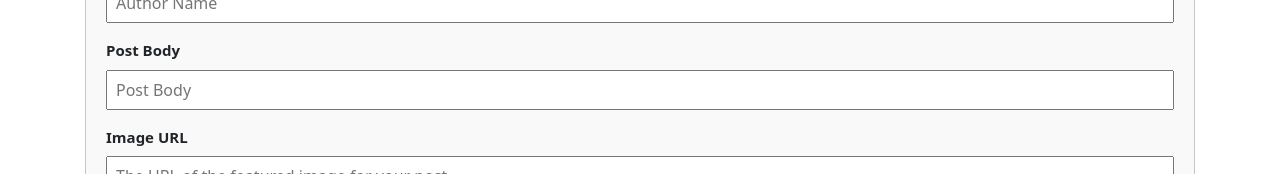
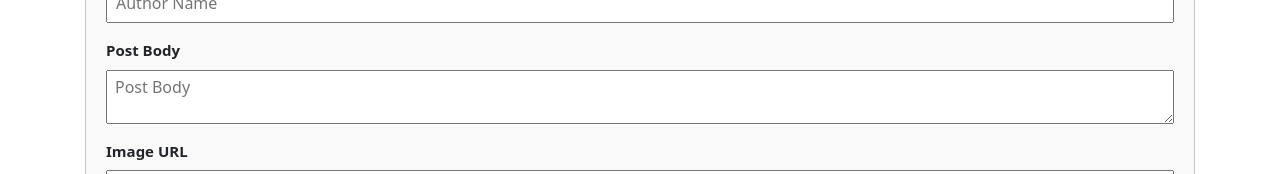
Before and after one commit to dtrongphuc/blog-demo, a React (Create React App) app: page / in a window 1280 px wide. Shown: the part 542-716 px from the top of the page. Built offline with nearby package versions, Linux system fonts and the light colour scheme.

Commit message:
text area

```diff
--- a/src/components/AddPost.tsx
+++ b/src/components/AddPost.tsx
@@ -37,9 +37,8 @@ export default function AddPost() {
 					<label htmlFor='post-body' className='form-label'>
 						post body
 					</label>
-					<input
+					<textarea
 						required
-						type='text'
 						name='post-body'
 						id='post-body'
 						className='form-input'
--- a/src/components/App.scss
+++ b/src/components/App.scss
@@ -180,7 +180,7 @@ ul {
 
 	&-input {
 		height: 40px;
-		padding: 0 8px;
+		padding: 4px 8px;
 
 		&::placeholder {
 			font-weight: 500;
@@ -188,6 +188,10 @@ ul {
 	}
 }
 
+#post-body {
+	min-height: 54px;
+}
+
 .btn {
 	background-color: #0f8787;
 	color: #fff;
```
